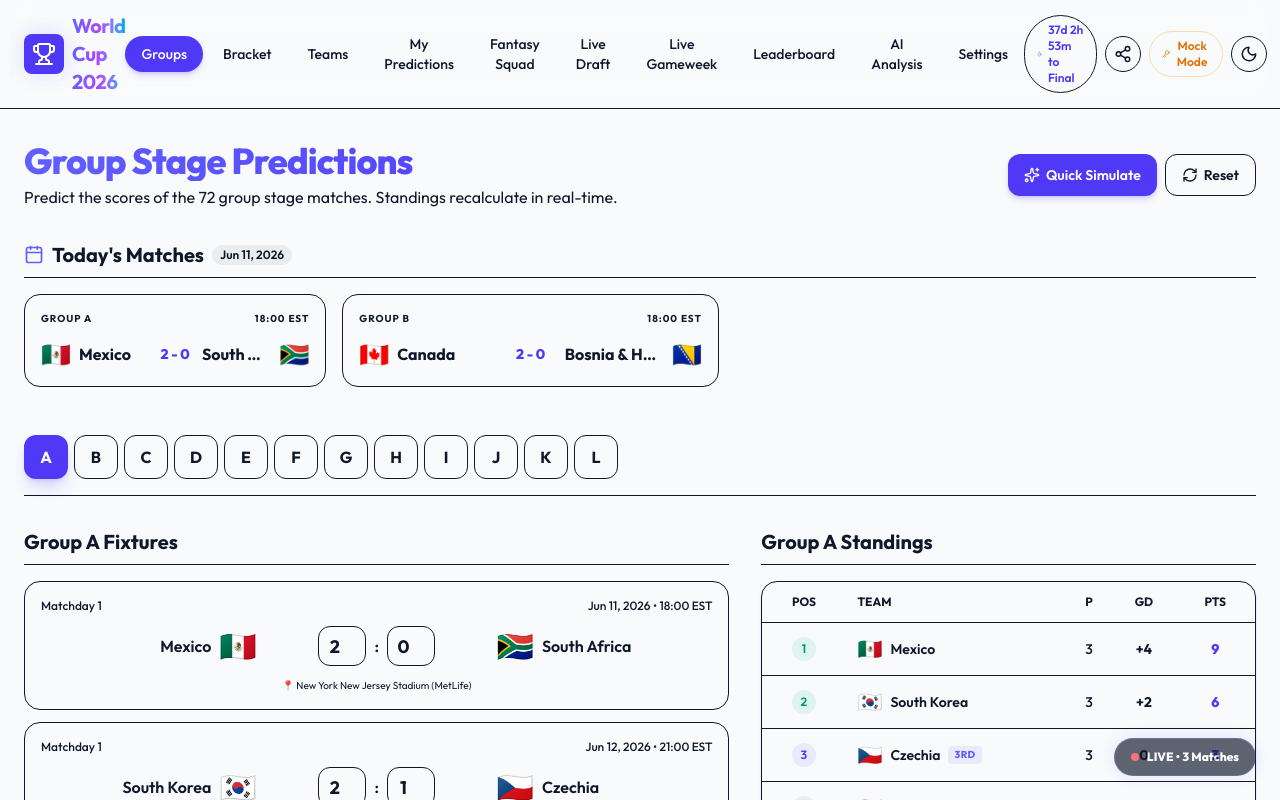
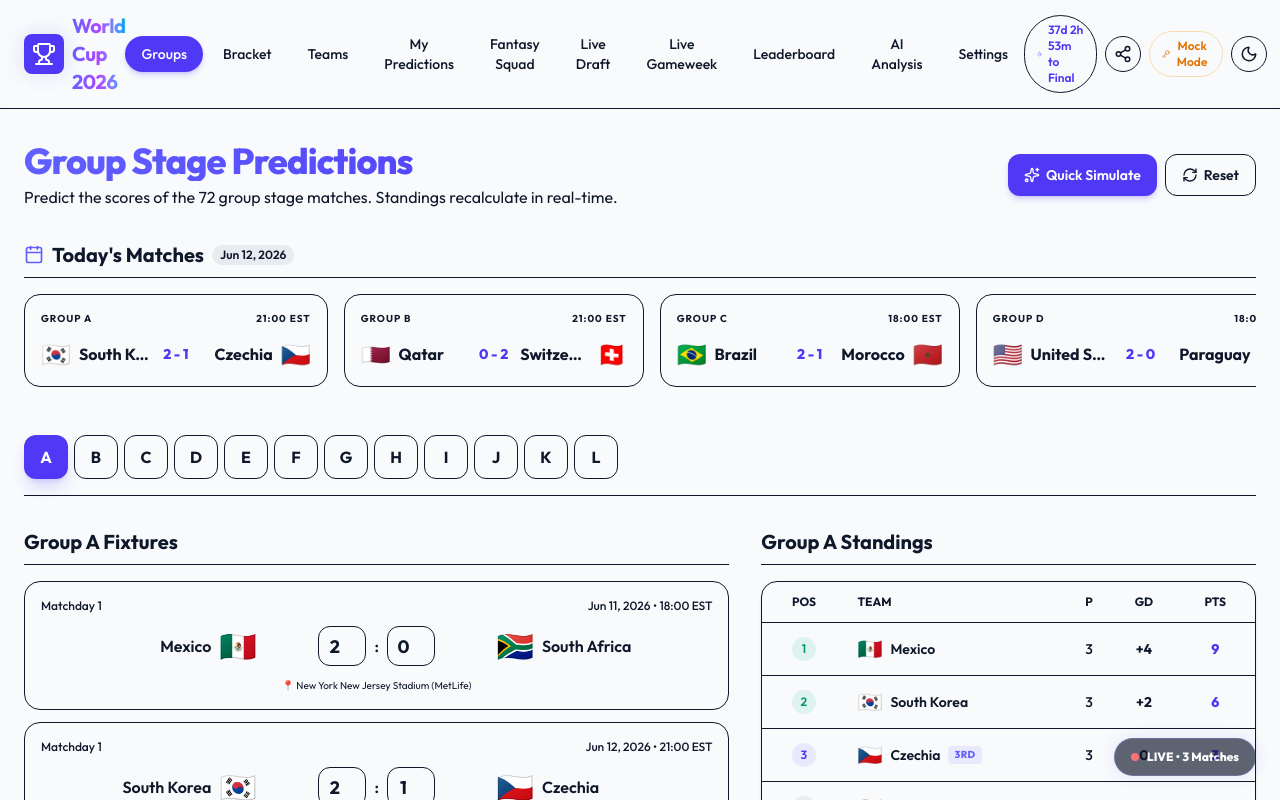
Before and after one commit to Rifat78666/World_Cup_Predictions, a React (Vite) app: page / in a window 1280 px wide. Shown: the top 800 px of the page. Built offline with nearby package versions, Linux system fonts and the light colour scheme.

Commit message:
fix: make todays matches dynamically based on system clock

```diff
--- a/src/pages/Groups.jsx
+++ b/src/pages/Groups.jsx
@@ -30,9 +30,17 @@
   const activeFixtures = groupFixtures.filter(f => f.group === activeGroup);
   const activeStandings = groupStandings[activeGroup] || [];
 
-  // Mocking "Today" to match the first date in the dataset (or current date if matching)
-  const todaysDate = "Jun 11, 2026";
-  const todaysMatches = groupFixtures.filter(f => f.date === todaysDate);
+  // Get today's date dynamically to match current system time
+  const todayObj = new Date();
+  let todaysDate = todayObj.toLocaleDateString("en-US", { month: "short", day: "numeric", year: "numeric" });
+
+  let todaysMatches = groupFixtures.filter(f => f.date === todaysDate);
+
+  // If there are no matches today (e.g. tournament hasn't started yet or is over), fallback to the first tournament day
+  if (todaysMatches.length === 0 && groupFixtures.length > 0) {
+    todaysDate = groupFixtures[0].date;
+    todaysMatches = groupFixtures.filter(f => f.date === todaysDate);
+  }
 
   return (
     <div className="mx-auto max-w-7xl px-4 py-8 md:px-6">
```
